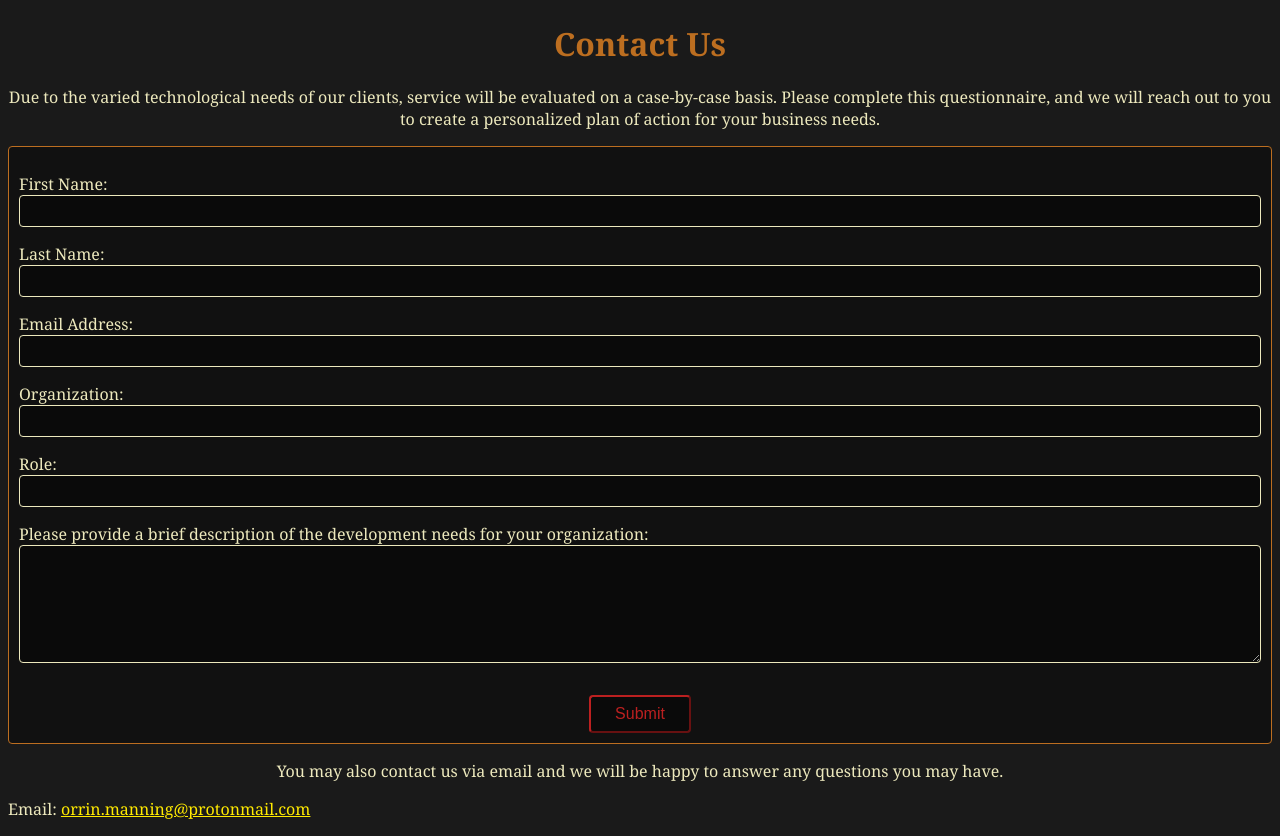
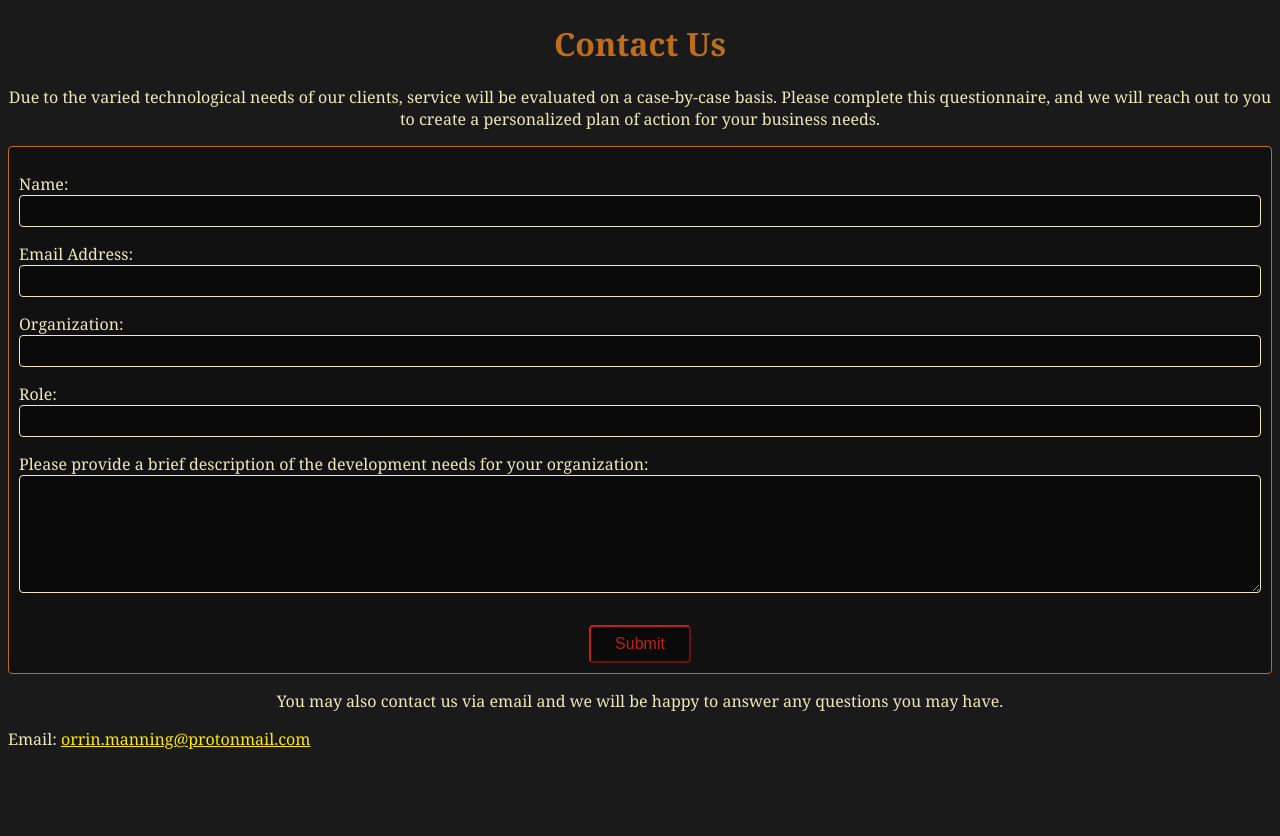
Before and after one commit to Orrin-Manning/snakeoilsoftware.com-old, a PHP site: page /contact in a window 1280 px wide. Shown: the part 59-895 px from the top of the page. After the commit the page ends 808 px from the top, so only its background shows below. Run offline with PHP 8.4, Linux system fonts and the light colour scheme; some web fonts are replaced.

Commit message:
Combine first and last name into single 'name' field

```diff
--- a/contact/form.php
+++ b/contact/form.php
@@ -1,12 +1,8 @@
 <form class="contact-form" id="contact-form">
   <ul class="contact-form-fields">
     <li class="contact-form-item">
-      <label class="serif" for="first-name">First Name:</label>
-      <input class="contact-form-input" id="first-name" type="text" name="first-name" form="contact-form">
-    </li>
-    <li class="contact-form-item">
-      <label class="serif" for="last-name">Last Name:</label>
-      <input class="contact-form-input" id="last-name" type="text" name="last-name" form="contact-form">
+      <label class="serif" for="name">Name:</label>
+      <input class="contact-form-input" id="name" type="text" name="name" form="contact-form">
     </li>
     <li class="contact-form-item">
       <label class="serif" for="email">Email Address:</label>
```
